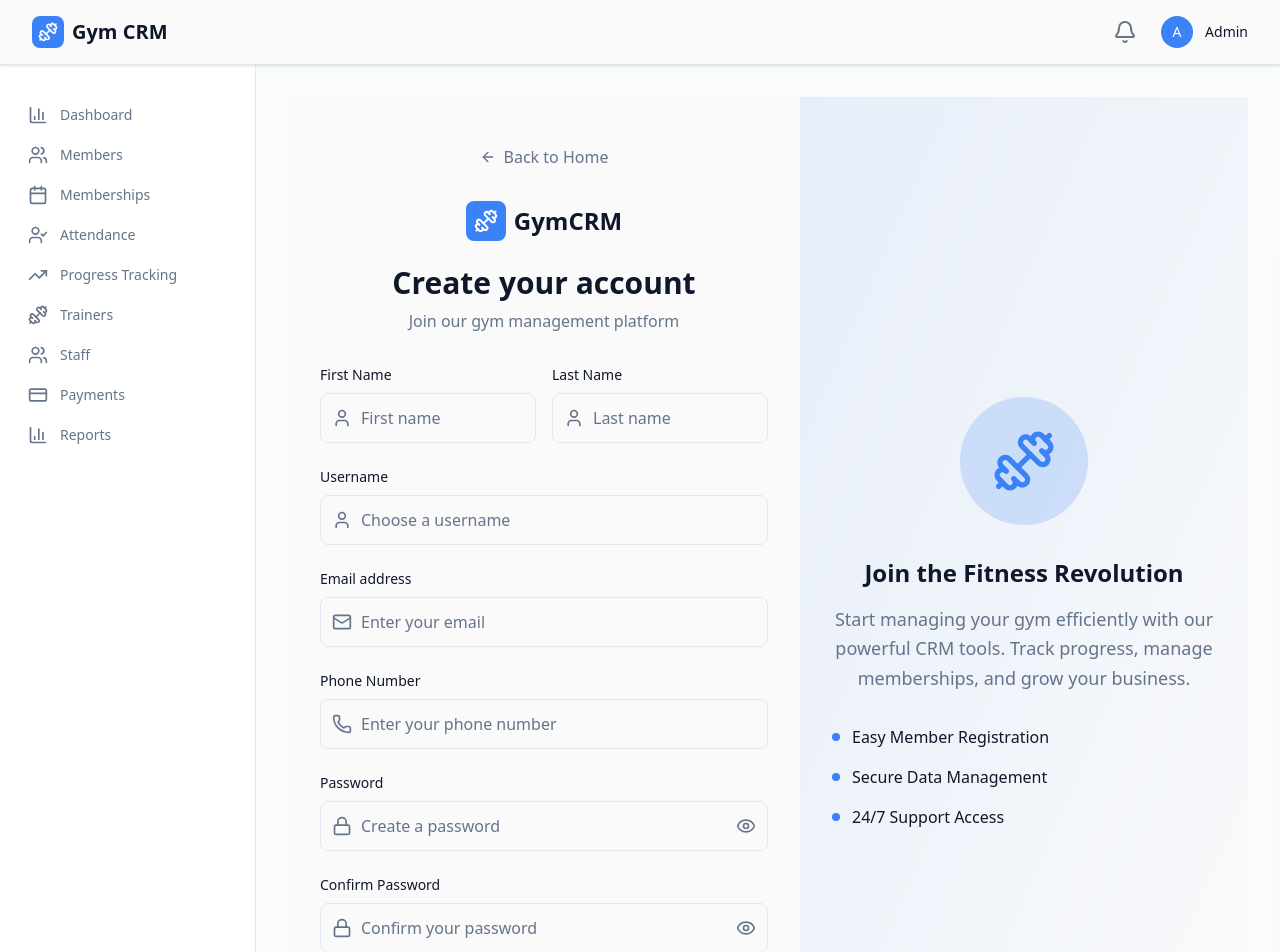
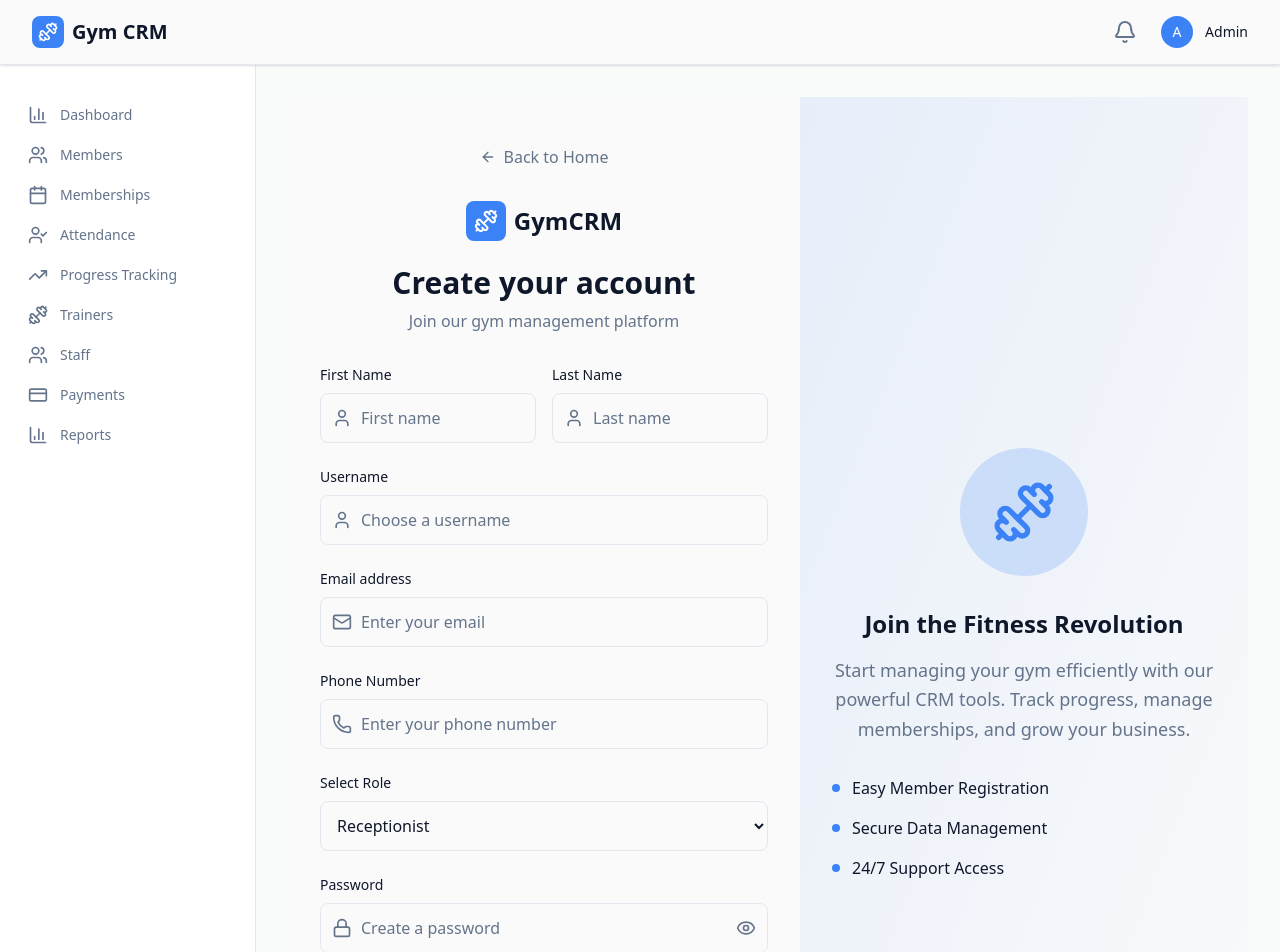
Before and after one commit to Sachinmca778/EduCRM, a Next.js app: page /gym-crm/signup in a window 1280 px wide. Shown: the top 952 px of the page. Built offline with nearby package versions, Linux system fonts and the light colour scheme.

Commit message:
Add Role Drop Down In Signup Page

```diff
--- a/app/gym-crm/signup/page.tsx
+++ b/app/gym-crm/signup/page.tsx
@@ -221,6 +221,26 @@ export default function GymSignupPage() {
             </div>
 
             <div>
+              <label htmlFor="role" className="block text-sm font-medium text-foreground mb-2">
+                Select Role
+              </label>
+              <div className="relative">
+                <select
+                  id="role"
+                  name="role"
+                  value={formData.role}
+                  onChange={handleInputChange}
+                  className="w-full pl-3 pr-10 py-3 border border-input rounded-lg bg-background text-foreground focus:outline-none focus:ring-2 focus:ring-ring focus:ring-offset-2"
+                >
+                  <option value="ADMIN">Admin</option>
+                  <option value="MANAGER">Manager</option>
+                  <option value="RECEPTIONIST">Receptionist</option>
+                  <option value="TRAINER">Trainer</option>
+                </select>
+              </div>
+            </div>
+
+            <div>
               <label htmlFor="password" className="block text-sm font-medium text-foreground mb-2">
                 Password
               </label>
```
